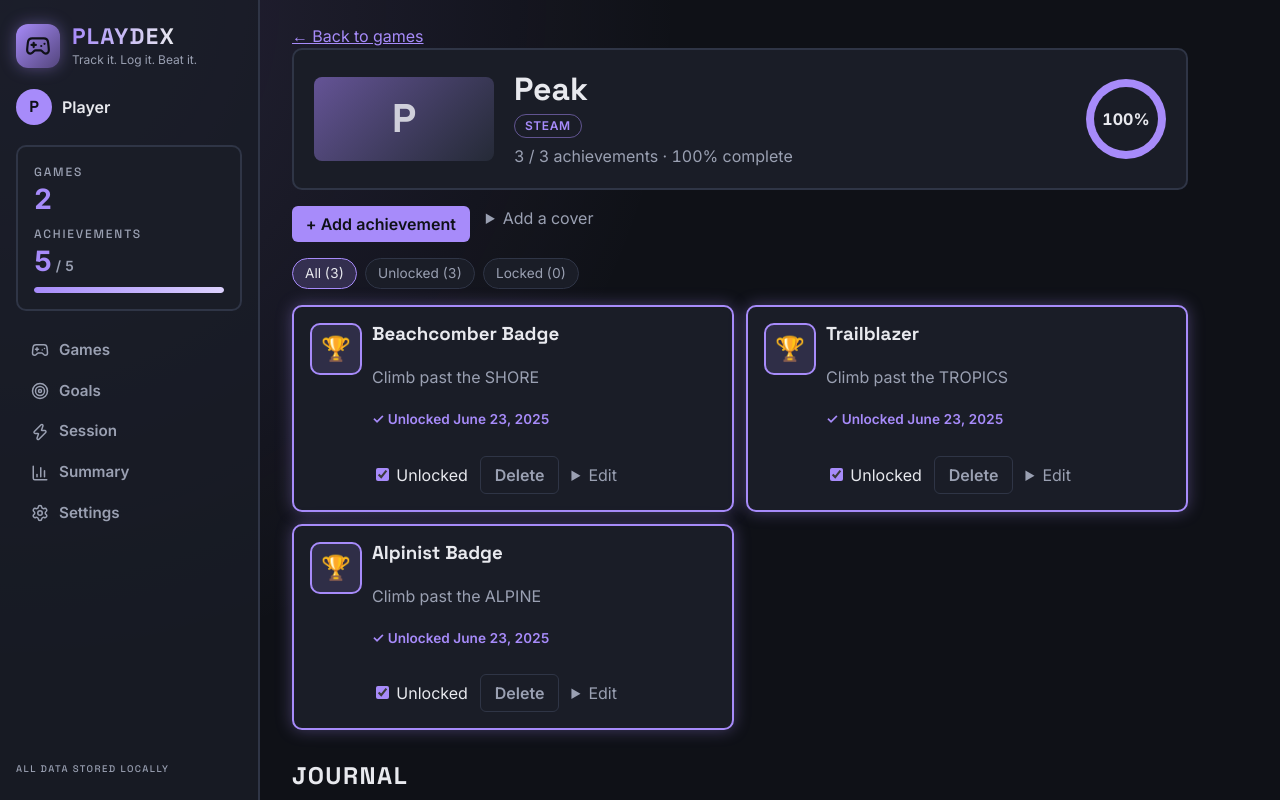
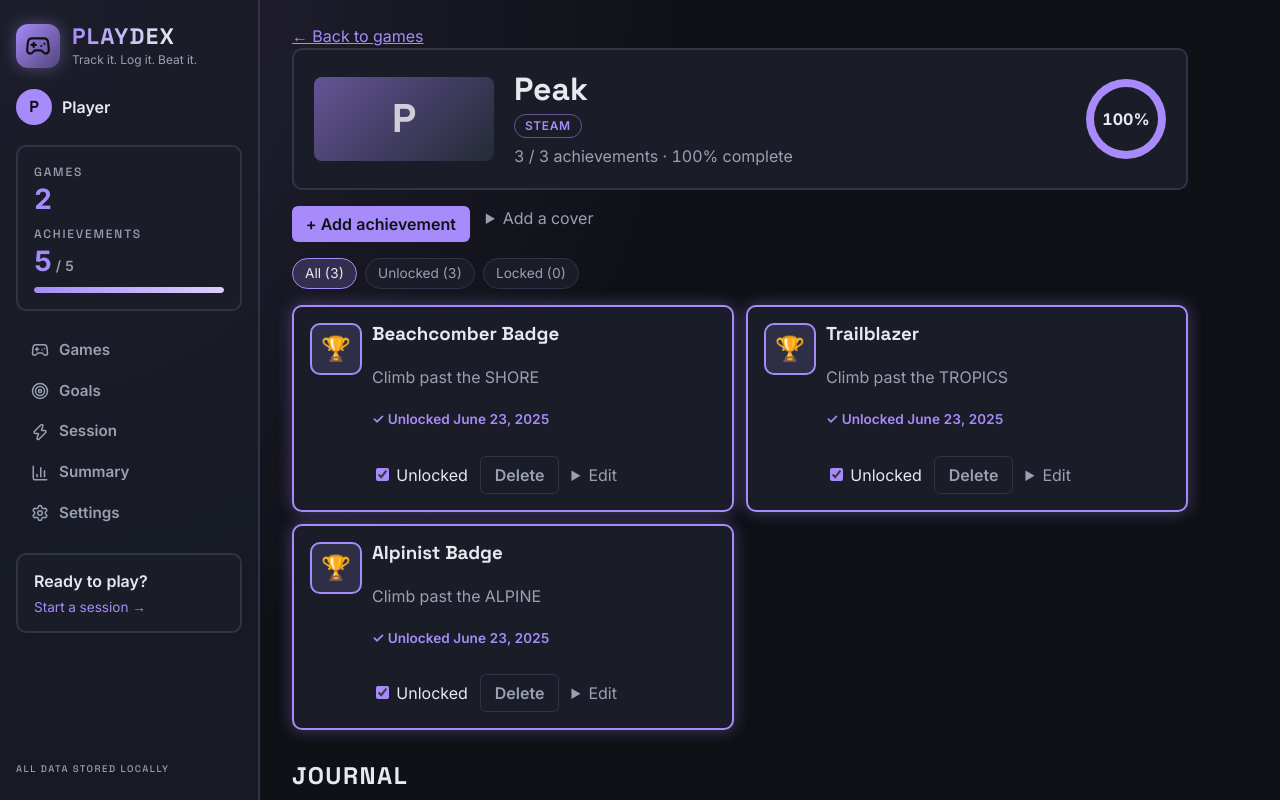
Before and after one commit to RikkaKallinen/playdex-achievement-tracker, a React (Vite) app: page /games/peak in a window 1280 px wide. Shown: the top 800 px of the page. Built offline with nearby package versions, Linux system fonts and the light colour scheme; a web font is replaced by a local one.

Commit message:
Add a live session card and nav badges to the sidebar

```diff
--- a/src/App.jsx
+++ b/src/App.jsx
@@ -374,7 +374,7 @@ function App() {
 
     return (
         <div className="app-layout">
-            <Sidebar games={activeGames} profile={profile} />
+            <Sidebar games={activeGames} profile={profile} goals={goals} activeSession={activeSession} />
 
             <main>
                 <Routes>
--- a/src/Sidebar.jsx
+++ b/src/Sidebar.jsx
@@ -1,7 +1,8 @@
-import { NavLink } from "react-router";
+import { Link, NavLink } from "react-router";
 import { ChartColumn, Gamepad2, Settings, Target, Zap } from "lucide-react";
 import { getPlatformText } from "./data";
 import { countAchievements } from "./stats";
+import { getGoalStatus } from "./goalStatus";
 
 const navLinks = [
     { to: "/", label: "Games", Icon: Gamepad2 },
@@ -11,10 +12,16 @@ const navLinks = [
     { to: "/settings", label: "Settings", Icon: Settings }
 ];
 
-function Sidebar({ games, profile }) {
+function Sidebar({ games, profile, goals, activeSession }) {
     const shownGamertags = profile.gamertags.filter((gamertag) => gamertag.shown && gamertag.tag);
     const counts = countAchievements(games);
     const percent = counts.total > 0 ? Math.round((counts.unlocked / counts.total) * 100) : 0;
+
+    const inProgressCount = goals.filter((goal) => !getGoalStatus(goal, games).completed).length;
+    const sessionGoals = activeSession
+        ? goals.filter((goal) => activeSession.goalIds.includes(goal.id))
+        : [];
+    const sessionGoalsDone = sessionGoals.filter((goal) => getGoalStatus(goal, games).completed).length;
 
     return (
         <aside className="sidebar">
@@ -67,9 +74,32 @@ function Sidebar({ games, profile }) {
                     <NavLink key={to} to={to} end={to === "/"}>
                         <Icon size={18} aria-hidden="true" />
                         {label}
+                        {to === "/goals" && inProgressCount > 0 && (
+                            <span className="nav-badge" aria-label={inProgressCount + " in progress"}>{inProgressCount}</span>
+                        )}
+                        {to === "/session" && activeSession && (
+                            <span className="live-dot" aria-label="Session in progress" />
+                        )}
                     </NavLink>
                 ))}
             </nav>
+
+            {activeSession ? (
+                <Link to="/session" className="session-card live">
+                    <span className="label">Session in progress</span>
+                    <span className="session-card-text">
+                        {sessionGoals.length > 0
+                            ? sessionGoalsDone + " of " + sessionGoals.length + " goals done"
+                            : "No goals picked"}
+                    </span>
+                    <span className="session-card-link">Back to session →</span>
+                </Link>
+            ) : (
+                <Link to="/session" className="session-card">
+                    <span className="session-card-text">Ready to play?</span>
+                    <span className="session-card-link">Start a session →</span>
+                </Link>
+            )}
 
             <p className="label sidebar-footer">All data stored locally</p>
         </aside>
--- a/src/index.css
+++ b/src/index.css
@@ -105,6 +105,7 @@ main {
     gap: 20px;
     padding: 24px 16px;
     box-sizing: border-box;
+    overflow-y: auto;
     background: color-mix(in srgb, var(--surface) 80%, transparent);
     border-right: 2px solid var(--border);
 }
@@ -204,6 +205,70 @@ main {
     border-left-color: var(--accent);
 }
 
+.nav-badge {
+    margin-left: auto;
+    padding: 0 8px;
+    font-size: 0.75rem;
+    color: var(--accent-text);
+    background: var(--accent);
+    border-radius: 999px;
+}
+
+.live-dot {
+    width: 8px;
+    height: 8px;
+    margin-left: auto;
+    border-radius: 50%;
+    background: var(--accent);
+    animation: pulse 1.6s ease-in-out infinite;
+}
+
+@keyframes pulse {
+    0%, 100% { box-shadow: 0 0 0 0 color-mix(in srgb, var(--accent) 60%, transparent); }
+    50% { box-shadow: 0 0 0 6px transparent; }
+}
+
+.session-card {
+    display: flex;
+    flex-direction: column;
+    gap: 4px;
+    padding: 14px 16px;
+    text-decoration: none;
+    color: var(--text);
+    background: var(--surface);
+    border: 2px solid var(--border);
+    border-radius: var(--radius);
+}
+
+.session-card:hover {
+    border-color: var(--accent);
+}
+
+.session-card.live {
+    border-color: var(--accent);
+    background: color-mix(in srgb, var(--accent) 12%, var(--surface));
+    box-shadow: 0 0 18px color-mix(in srgb, var(--accent) 35%, transparent);
+}
+
+.session-card .label {
+    color: var(--accent);
+}
+
+.session-card-text {
+    font-weight: 600;
+}
+
+.session-card-link {
+    font-size: 0.85rem;
+    color: var(--accent);
+}
+
+@media (prefers-reduced-motion: reduce) {
+    .live-dot {
+        animation: none;
+    }
+}
+
 .sidebar-footer {
     margin-top: auto;
     font-size: 0.6rem;
@@ -296,6 +361,7 @@ main {
 
     .stat-card,
     .sidebar-profile,
+    .session-card,
     .sidebar-footer {
         display: none;
     }
```
